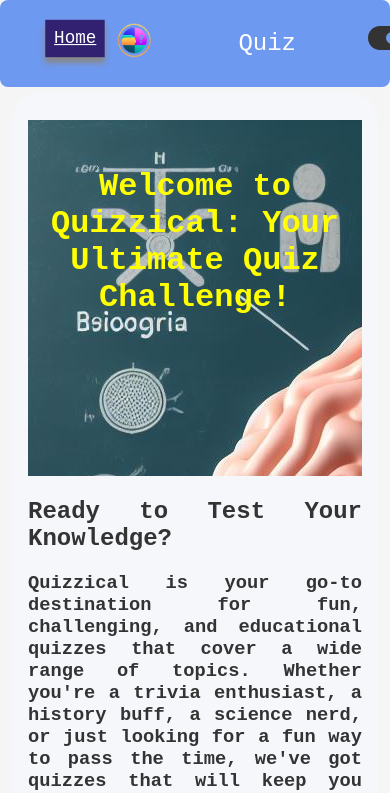
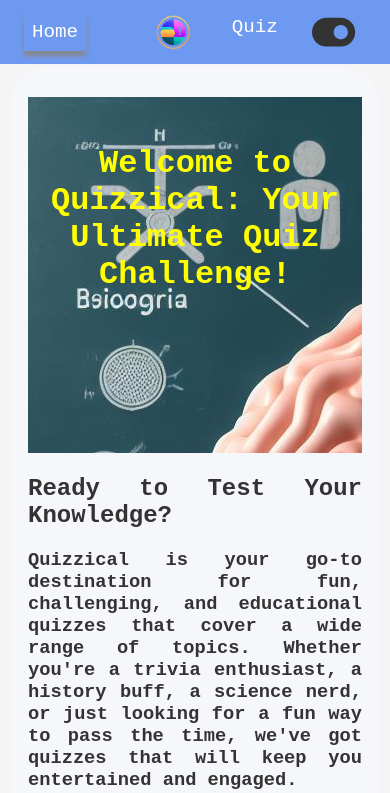
Before and after one commit to abdulkareemolumoh/quizzical, a React (Create React App) app: page / in a window 390 px wide. Shown: the top 793 px of the page. Built offline with nearby package versions, Linux system fonts and the light colour scheme.

Commit message:
Fixed CSS issues

```diff
--- a/src/components/Main.jsx
+++ b/src/components/Main.jsx
@@ -45,7 +45,6 @@
     if (selected === correctAnswer || incorrect_answers) {
       setSelectCounter((prevState) => prevState + 1);
     }
-    console.log(selectCounter);
   }
 
   function selectCategory(category) {
@@ -115,7 +114,7 @@
           : "inactive-container-item"
       }
     >
-      {level}
+      {level.charAt(0).toUpperCase() + level.slice(1)}
     </button>
   ));
 
@@ -195,7 +194,10 @@
       {(startQuiz || showResults) && (
         <div className="Quiz-info">
           <h2>Category: {categoryMap[quizCategory]}</h2>
-          <h2>Level: {difficultyLevel}</h2>
+          <h2>
+            Level:
+            {difficultyLevel.charAt(0).toUpperCase() + difficultyLevel.slice(1)}
+          </h2>
         </div>
       )}
       {startQuiz || showResults ? quiz : ""}
--- a/src/index.css
+++ b/src/index.css
@@ -13,32 +13,47 @@
 
 .navbar-container {
   background-color: #6e99f0;
-  display: flex;
-  flex-direction: row;
-  justify-content: space-between;
-  align-items: center;
-  padding: 0.5rem 3rem;
-  border-radius: 0.5rem;
+  padding: 0.5rem 1.5rem;
   margin: 0;
+  display: grid;
+  grid-template-columns: auto auto auto auto auto auto auto auto auto auto auto auto;
+  list-style: none;
+  font-size: 1.2rem;
 }
 
 .navbar-item {
-  font-size: 1.5rem;
-  text-decoration: none;
+  padding: 0.5rem;
+  list-style: none;
   color: white;
   text-decoration: none;
-  padding: 0.5rem;
-  list-style: none;
 }
 
 .navbar-item1 {
+  grid-column: 1/5;
+  column-gap: 1px;
   display: flex;
-  flex-direction: row;
-  justify-content: space-between;
+  justify-content: flex-start;
+  align-items: center;
 }
 
-.navbar-item1 > * {
-  margin-left: 4rem;
+.navbar-item2 {
+  grid-column: 5/9;
+  display: flex;
+  justify-content: center;
+  align-items: center;
+}
+
+.navbar-item3 {
+  grid-column: 9/11;
+  display: flex;
+  justify-content: center;
+  align-items: center;
+}
+
+.navbar-item4 {
+  grid-column: 11/12;
+  display: flex;
+  justify-content: flex-end;
   align-items: center;
 }
 
@@ -46,9 +61,9 @@
   padding: 0.5rem;
   list-style: none;
   color: white;
+  text-decoration: none;
   box-shadow: 0 5px 5px #888;
-
-  transform: scale(1.1) translateY(-5px);
+  /* transform: scale(1.1) translateY(-5px); */
 }
 
 .dark-mode {
@@ -63,8 +78,11 @@
 
 .Quiz-Category-Container {
   display: flex;
-  justify-content: space-evenly;
+  flex-wrap: wrap;
+  justify-content: space-between;
   margin: 1rem 0;
+  padding: 1rem 0;
+  border-bottom: solid grey;
 }
 
 .active-container-item {
@@ -291,32 +309,59 @@
     background-color: #f08888 !important;
   }
 
-  /* .navbar-container {
-    background-color: #082b72;
-    display: flex;
-    flex-direction: row;
-    justify-content: space-between;
-    align-items: center;
-    padding: 1rem 3rem;
-    border-radius: 0.5rem;
-  } */
+  .navbar-container {
+    background-color: #6e99f0;
+    padding: 0.5rem 1.5rem;
+    margin: 0;
+    display: grid;
+    grid-template-columns: auto auto auto auto auto auto auto auto auto auto auto auto;
+    list-style: none;
+    font-size: 1.2rem;
+  }
 
-  /* .navbar-item {
-    font-size: 1.5rem;
-    text-decoration: none;
+  .navbar-item {
+    padding: 0.5rem;
+    list-style: none;
     color: white;
     text-decoration: none;
-    padding: 0.5rem;
-    list-style: none;
-  } */
+  }
+
+  .navbar-item1 {
+    grid-column: 1/5;
+    column-gap: 1px;
+    display: flex;
+    justify-content: flex-start;
+    align-items: center;
+  }
+
+  .navbar-item2 {
+    grid-column: 5/9;
+    display: flex;
+    justify-content: center;
+    align-items: center;
+  }
+
+  .navbar-item3 {
+    grid-column: 9/11;
+    display: flex;
+    justify-content: center;
+    align-items: center;
+  }
+
+  .navbar-item4 {
+    grid-column: 11/12;
+    display: flex;
+    justify-content: flex-end;
+    align-items: center;
+  }
 
   .active-navbar-item {
     padding: 0.5rem;
     list-style: none;
     color: white;
+    text-decoration: none;
     box-shadow: 0 5px 5px #888;
-    background-color: #312170;
-    transform: scale(1.1) translateY(-5px);
+    /* transform: scale(1.1) translateY(-5px); */
   }
 
   .footer-container {
--- a/src/pages/Navbar.jsx
+++ b/src/pages/Navbar.jsx
@@ -10,34 +10,36 @@
   return (
     <nav>
       <ul className="navbar-container">
+        <div className="navbar-item1">
         <NavLink
           className={({ isActive }) =>
             isActive ? "active-navbar-item" : "navbar-item"
           }
           to="/"
         >
-          <li> Home</li>
+          <li > Home</li>
         </NavLink>
-        <li className="navbar-item">
+        </div>
+
+        <li className="navbar-item2">
           <img src={nobglg} alt="logo" className="home-image" />
         </li>
-        <div className="navbar-item1">
+
         <NavLink
           to="quiz"
           className={({ isActive }) =>
             isActive ? "active-navbar-item" : "navbar-item"
           }
         >
-            <li>Quiz</li>
+          <li className="navbar-item3">Quiz</li>
         </NavLink>
-          <div onClick={toggleTheme}>
+        <div onClick={toggleTheme} className="navbar-item4">
           {darkMode ? (
             <FontAwesomeIcon icon={faToggleOff} size="2x" />
           ) : (
             <FontAwesomeIcon icon={faToggleOn} size="2x" />
           )}
         </div>
-        </div>
       </ul>
     </nav>
   );
```
Lines whose indentation alone changed are shown as unchanged.
